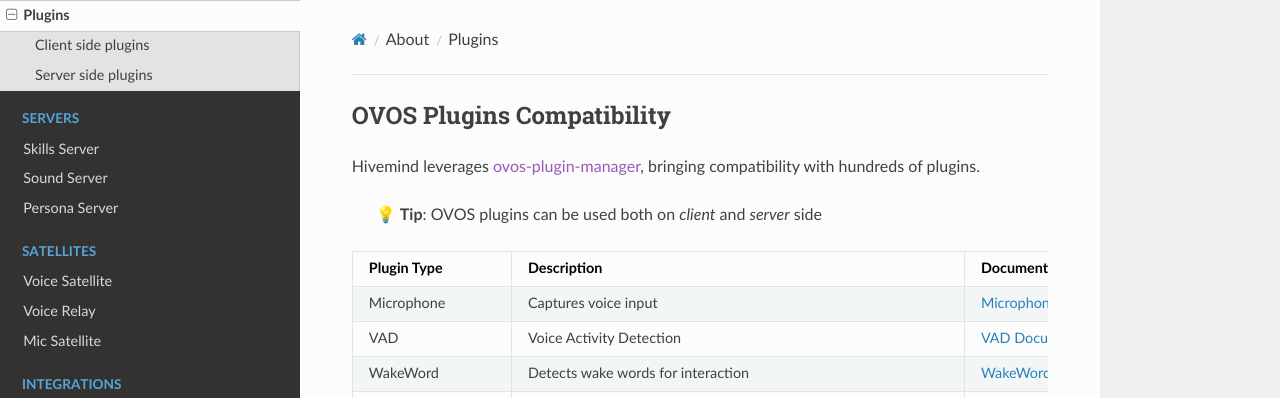
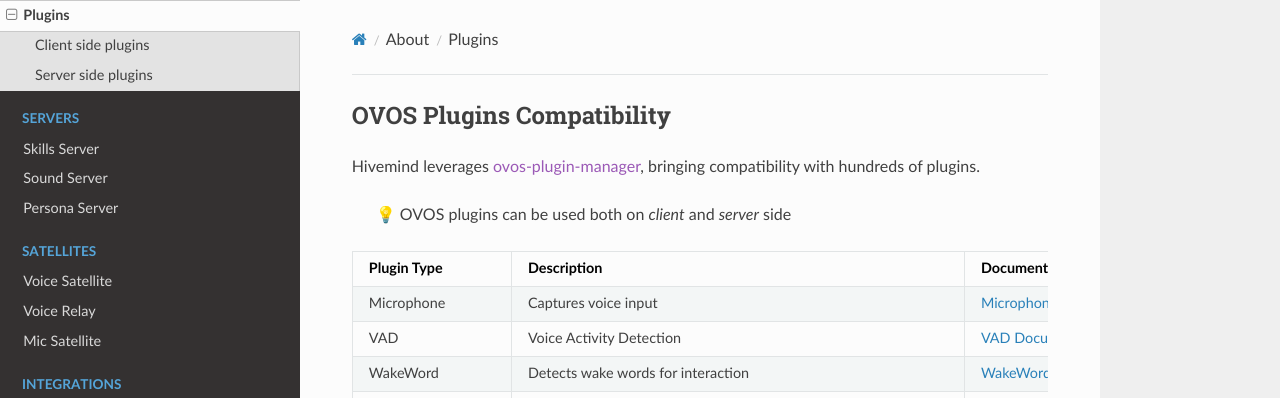
Before and after one commit to JarbasHiveMind/HiveMind-community-docs, an MkDocs documentation site: the page built from docs/04_plugins.md, in a window 1280 px wide and 900 px high. Shown: the top 398 px of the window. Built offline with MkDocs 1.6.1, drawn with Linux system fonts in a browser that asks for light colours; nearby versions of some CDN libraries.

Commit message:
compat note

```diff
--- a/docs/04_plugins.md
+++ b/docs/04_plugins.md
@@ -3,7 +3,7 @@
 
 Hivemind leverages [ovos-plugin-manager](), bringing compatibility with hundreds of plugins.
 
-> 💡 **Tip**: OVOS plugins can be used both on *client* and *server* side
+> 💡 OVOS plugins can be used both on *client* and *server* side
 
 | Plugin Type         | Description                                             | Documentation                                                                                   |
 |---------------------|---------------------------------------------------------|-------------------------------------------------------------------------------------------------|
```
